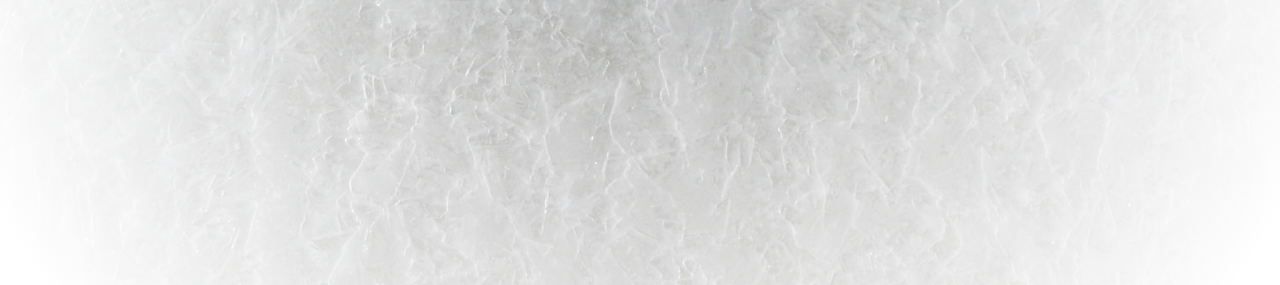
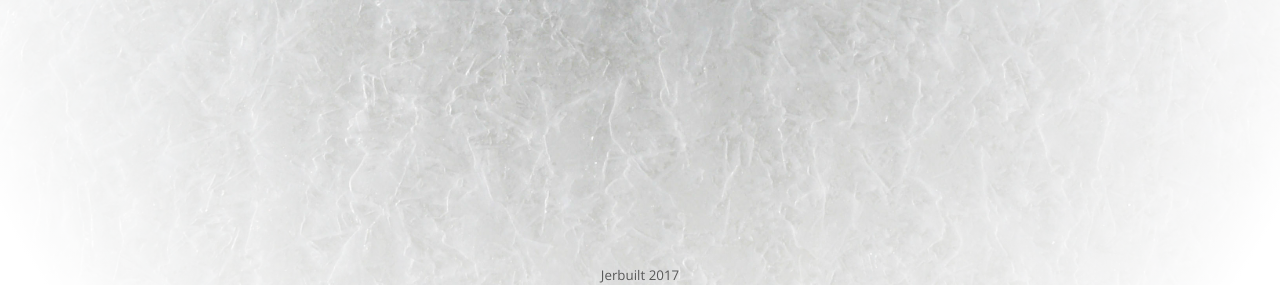
Before and after one commit to JerBushau/tri_2017, a website: page index.html in a window 1280 px wide. Shown: the part 515-800 px from the top of the page. Drawn offline with nearby package versions, Linux system fonts and the light colour scheme.

Commit message:
Added footer

```diff
--- a/index.html
+++ b/index.html
@@ -184,6 +184,10 @@
 
       </section> <!-- end contact section -->
 
+      <footer>
+        <small>Jerbuilt 2017</small>
+      </footer>
+
     </div>
 
     <script src="scripts/vendor/jquery-3.1.1.min.js" type="text/javascript"></script>
--- a/style/sass/main.scss
+++ b/style/sass/main.scss
@@ -99,6 +99,16 @@ nav {
   }
 }
 
+footer {
+  position: absolute;
+  bottom: 0;
+  z-index: 0;
+  align-self: center;
+  font-family: 'Open Sans', sans-serif;
+  color: rgba(0, 0, 0, 0.6);
+}
+
+// sections
 section.service,
 section.install,
 section.contact {
@@ -119,6 +129,7 @@ section.contact {
   left: 0px;
   font-size: .82em;
   font-family: 'Open Sans', sans-serif;
+  z-index: 1;
 
   & > div:first-child {
     margin-top: 1em;
```
Also changed, not shown: style/css/main.css, 2 other files.
